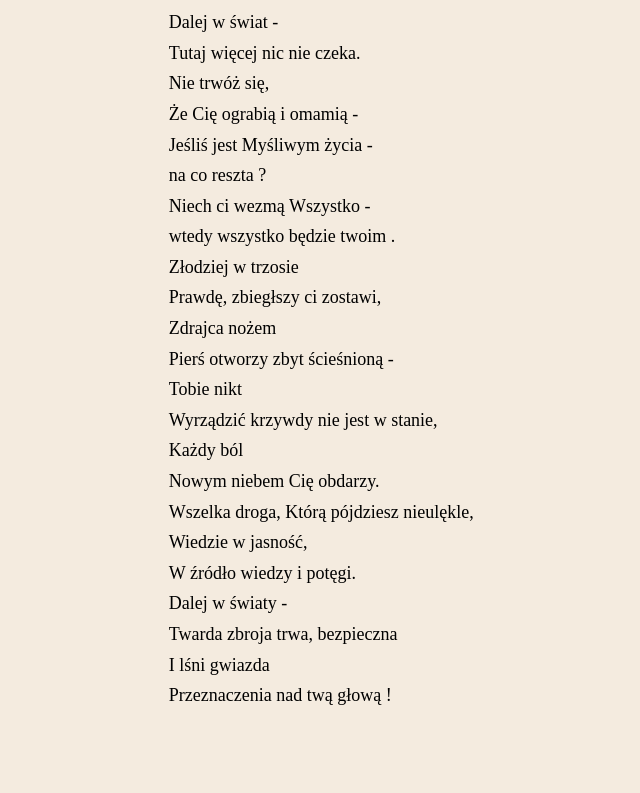
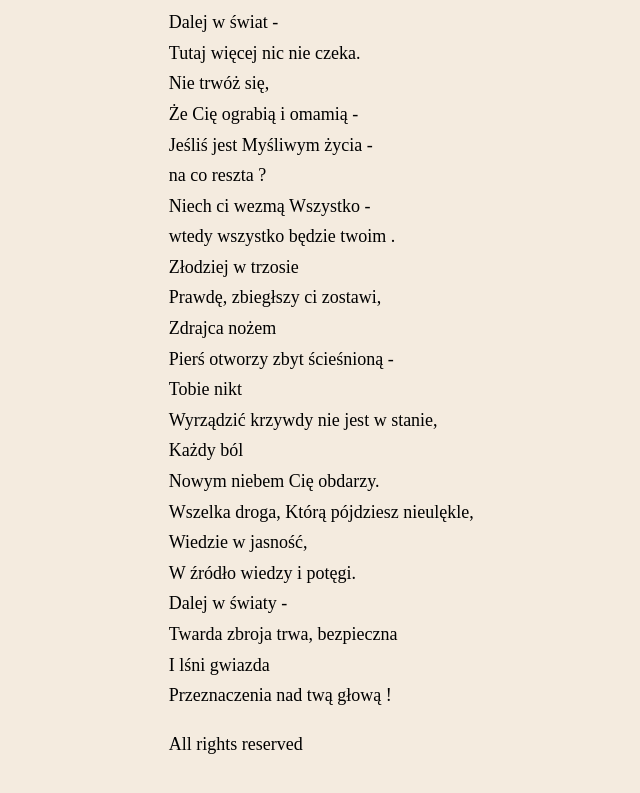
Before and after one commit to ewelinaMaz/nauka-gita, a plain HTML site: page index.html in a window 1280 px wide. Shown: the part 463-1256 px from the top of the page, without its empty margins (320-960 px from the left). Drawn offline with Linux system fonts and the light colour scheme.

Commit message:
Add footer in html

```diff
--- a/index.html
+++ b/index.html
@@ -16,5 +16,10 @@
         <div class="container">
           <p>Daj się nieść <br>Jak pajęczyna wichrom południowym <br>I jak pył, <br>Co nie wie, jak się wzbije i gdzie padnie. <br>Przymknij oczy - <br>Niech spod powiek patrzą w dal ruchomą - <br>Mądrość znajdziesz <br>Nie w poczatku drogi - <br>lecz na końcu <br>Dalej w świat - <br>Tutaj więcej nic nie czeka. <br>Nie trwóż się, <br>Że Cię ograbią i omamią - <br>Jeśliś jest Myśliwym życia - <br>na co reszta ? <br>Niech ci wezmą Wszystko - <br>wtedy wszystko będzie twoim . <br>Złodziej w trzosie <br>Prawdę, zbiegłszy ci zostawi, <br>Zdrajca nożem <br>Pierś otworzy zbyt ścieśnioną - <br>Tobie nikt <br>Wyrządzić krzywdy nie jest w stanie, <br>Każdy ból <br>Nowym niebem Cię obdarzy. <br>Wszelka droga, Którą pójdziesz nieulękle, <br>Wiedzie w jasność, <br>W źródło wiedzy i potęgi. <br>Dalej w światy - <br>Twarda zbroja trwa, bezpieczna <br>I lśni gwiazda <br>Przeznaczenia nad twą głową !</p>
         </div>
+        <footer>
+          <div class="container">
+            <p> All rights reserved </p>
+          </div>
+        </footer>
     </body>
 </html>
```
